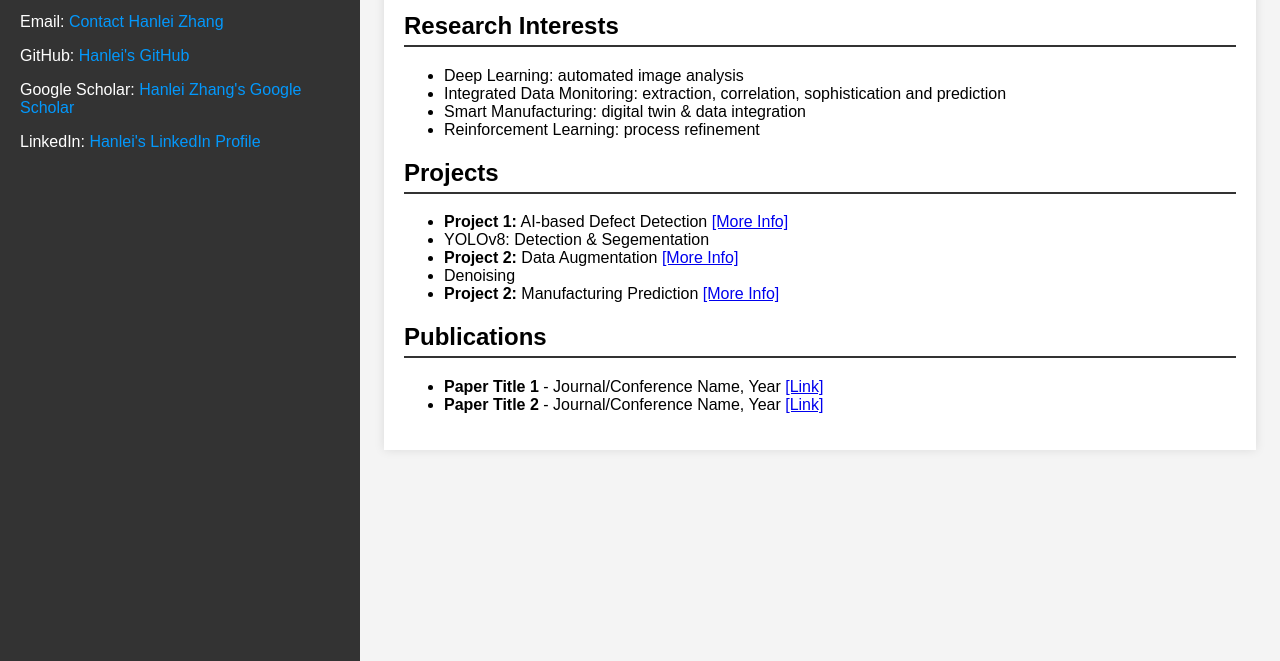
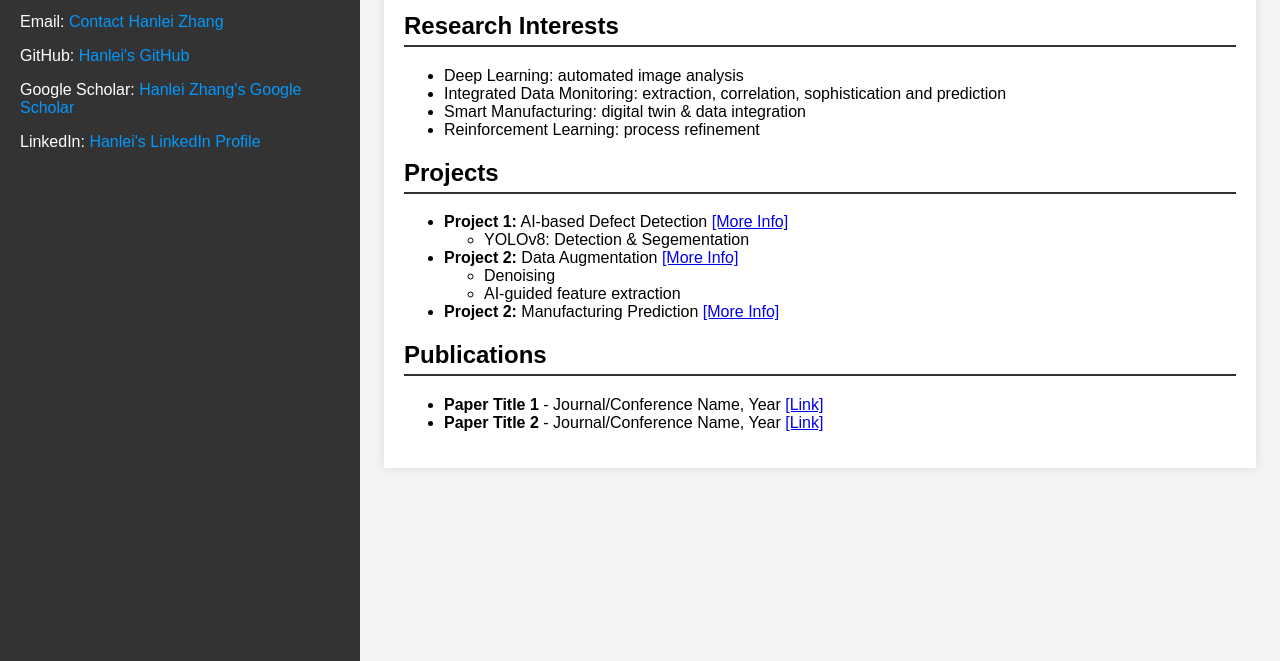
Before and after one commit to hanleizhang92/hanleizhang92.github.io, a plain HTML site: page index.html in a window 1280 px wide. Shown: the part 139-800 px from the top of the page. Drawn offline with Linux system fonts and the light colour scheme.

Commit message:
Update index.html

```diff
--- a/index.html
+++ b/index.html
@@ -70,14 +70,19 @@
             <h2>Projects</h2>
             <ul>
                 <li><b>Project 1:</b> AI-based Defect Detection <a href="#">[More Info]</a></li>
+                <ul>
                     <li>YOLOv8: Detection & Segementation</li>
+                </ul>
                 <li><b>Project 2:</b> Data Augmentation <a href="#">[More Info]</a></li>
+                <ul>
                     <li>Denoising</li>
+                    <li>AI-guided feature extraction</li>
+                </ul>
                 <li><b>Project 2:</b> Manufacturing Prediction <a href="#">[More Info]</a></li>
             </ul>
         </section>
 
-        <section id="publications">
+        <section id="Selected Publications">
             <h2>Publications</h2>
             <ul>
                 <li><b>Paper Title 1</b> - Journal/Conference Name, Year <a href="#">[Link]</a></li>
```
